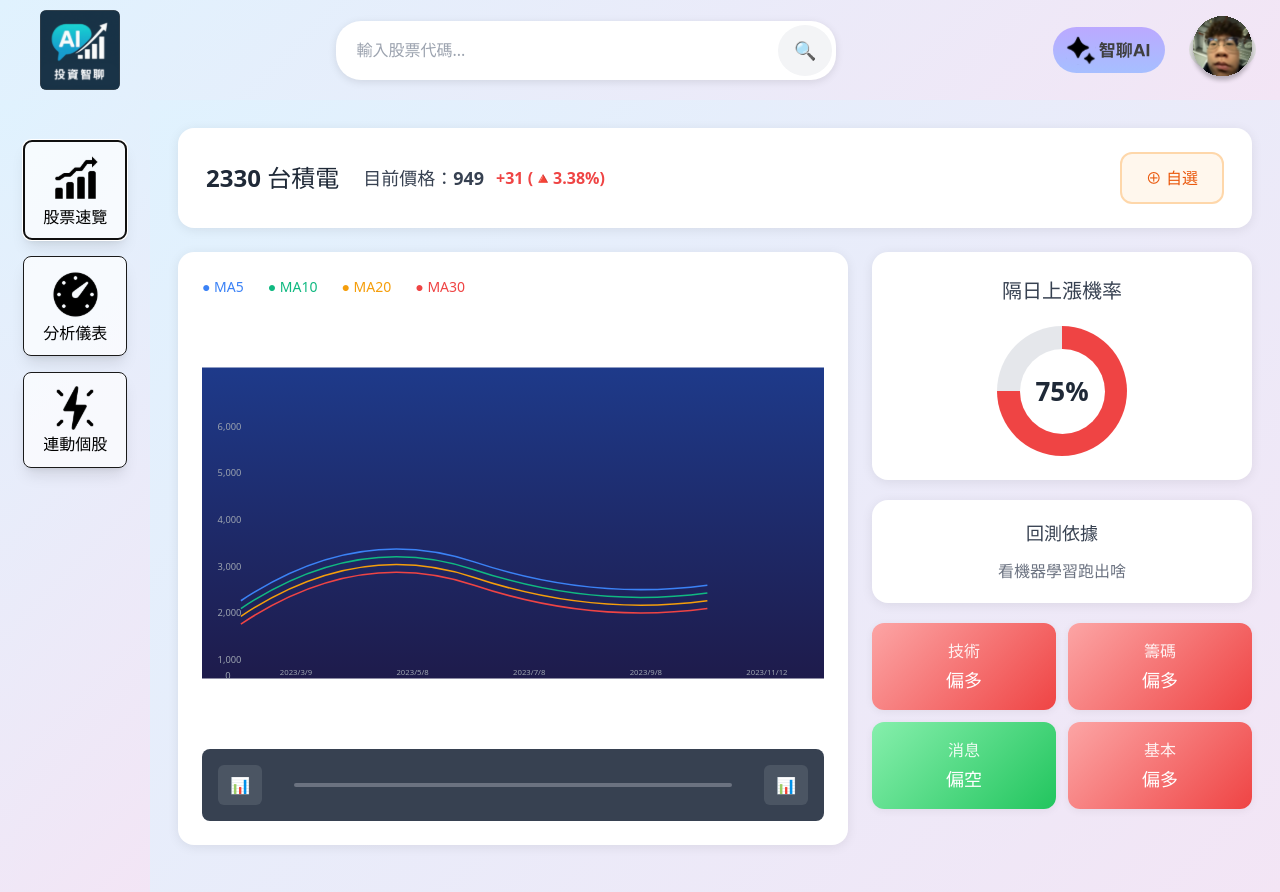
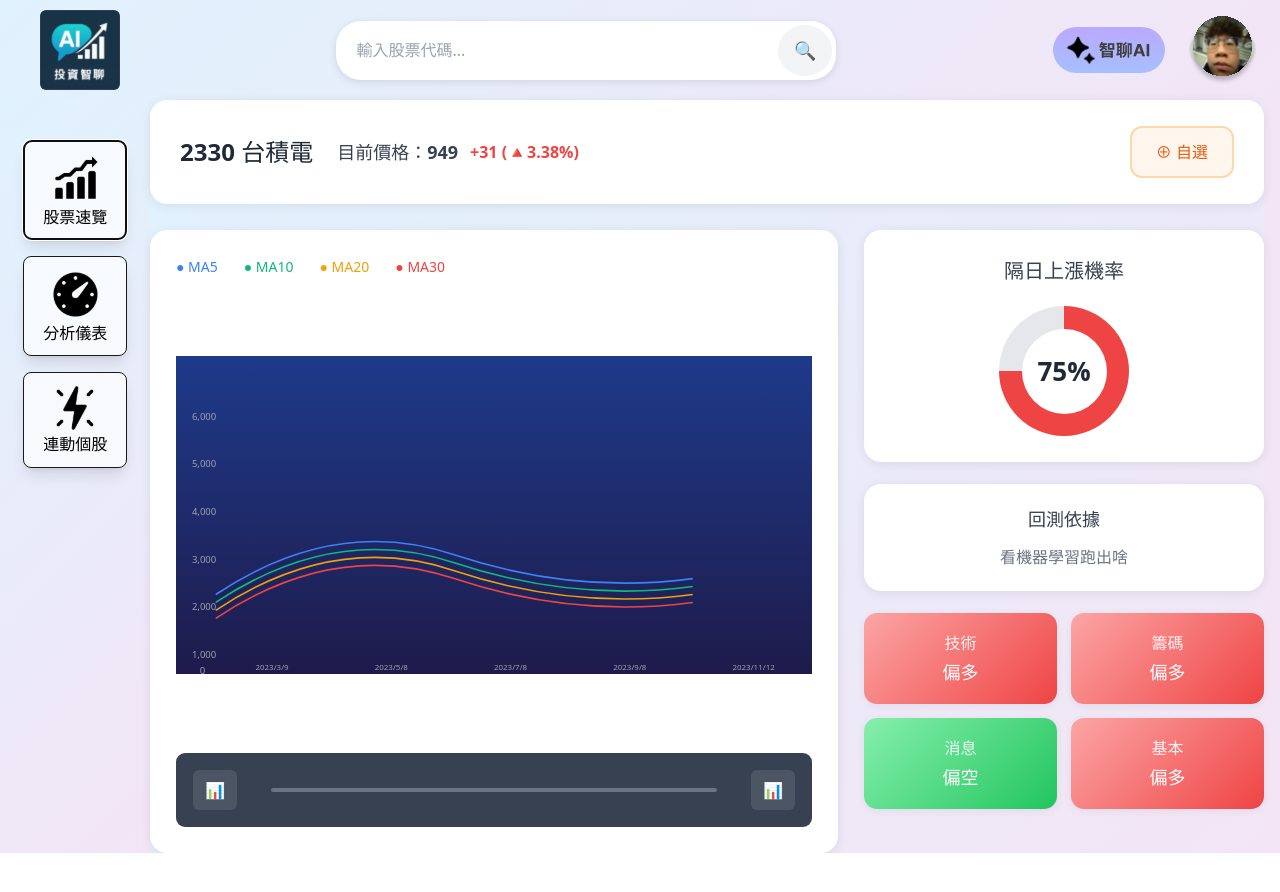
Before and after one commit to howboi/project, a Vue app: page /smart-ai in a window 1280 px wide. Both pictures are taken after a click on the button "股票速覽". Shown: the top 892 px of the page. After the commit the page ends 853 px from the top, so only its background shows below. Built offline with nearby package versions, Linux system fonts and the light colour scheme; a web font is replaced by a local one.

Commit message:
修改頁面大小比例(完整版本)

```diff
--- a/src/Layouts/DefaultLayout.vue
+++ b/src/Layouts/DefaultLayout.vue
@@ -18,8 +18,8 @@
   --nav-size: 72px; /* Sidebar 寬度 & Header 高度 一致 */
 }
 .layout {
-  background: #d9ecf4;
-  height: 100vh;
+  background: linear-gradient(135deg, #e0f2fe 0%, #f3e5f5 100%);
+  min-height: 100vh;
   display: grid;
   grid-template-columns: var(--nav-size) 1fr;
   grid-template-rows: var(--nav-size) 1fr;
--- a/src/views/stockView.vue
+++ b/src/views/stockView.vue
@@ -121,7 +121,7 @@
 
 <style scoped>
 .stock-view-container {
-  min-height: 100vh;
+  min-height: 0;
   background: linear-gradient(135deg, #e0f2fe 0%, #f3e5f5 100%);
   padding: 0;
   margin: 0;
@@ -129,19 +129,21 @@
 
 /* Main Content */
 .main-content {
-  padding: 28px;
-  max-width: 1500px;
+  background: linear-gradient(135deg, #e0f2fe 0%, #f3e5f5 100%);
+  padding: 0;
+  max-width: 1600px;
   margin: 0;
+  border-right: 1em solid #f3e5f5;
 }
 
 .stock-info-header {
   display: flex;
   align-items: center;
   justify-content: space-between;
-  margin-bottom: 24px;
+  margin-bottom: 26px;
   background: white;
-  padding: 24px 28px;
-  border-radius: 16px;
+  padding: 26px 30px;
+  border-radius: 17px;
   box-shadow: 0 2px 12px rgba(0, 0, 0, 0.08);
 }
 
@@ -202,23 +204,23 @@
 /* Content Grid */
 .content-grid {
   display: grid;
-  grid-template-columns: 1fr 380px;
-  gap: 24px;
+  grid-template-columns: 1fr 400px;
+  gap: 26px;
   align-items: start;
 }
 
 /* Chart Section */
 .chart-section {
   background: white;
-  border-radius: 16px;
-  padding: 24px;
+  border-radius: 17px;
+  padding: 26px;
   box-shadow: 0 2px 12px rgba(0, 0, 0, 0.08);
 }
 
 .chart-legend {
   display: flex;
-  gap: 24px;
-  margin-bottom: 16px;
+  gap: 26px;
+  margin-bottom: 18px;
 }
 
 .legend-item {
@@ -237,19 +239,19 @@
 
 .mock-chart {
   width: 100%;
-  height: 420px;
-  border-radius: 8px;
-  margin-bottom: 16px;
+  height: 440px;
+  border-radius: 9px;
+  margin-bottom: 18px;
 }
 
 .chart-controls {
   display: flex;
   align-items: center;
   justify-content: center;
-  gap: 16px;
-  padding: 16px;
+  gap: 18px;
+  padding: 17px;
   background: #374151;
-  border-radius: 8px;
+  border-radius: 9px;
 }
 
 .chart-control-btn {
@@ -273,13 +275,13 @@
 .analysis-panel {
   display: flex;
   flex-direction: column;
-  gap: 20px;
+  gap: 22px;
 }
 
 .probability-card {
   background: white;
-  border-radius: 16px;
-  padding: 24px;
+  border-radius: 17px;
+  padding: 26px;
   box-shadow: 0 2px 12px rgba(0, 0, 0, 0.08);
   text-align: center;
 }
@@ -327,8 +329,8 @@
 
 .analysis-basis {
   background: white;
-  border-radius: 16px;
-  padding: 20px;
+  border-radius: 17px;
+  padding: 22px;
   box-shadow: 0 2px 12px rgba(0, 0, 0, 0.08);
 }
 
@@ -348,13 +350,13 @@
 .analysis-tags {
   display: grid;
   grid-template-columns: repeat(2, 1fr);
-  gap: 12px;
+  gap: 14px;
 }
 
 .tag {
   background: white;
-  border-radius: 12px;
-  padding: 16px;
+  border-radius: 13px;
+  padding: 18px;
   text-align: center;
   box-shadow: 0 2px 8px rgba(0, 0, 0, 0.06);
   transition: transform 0.2s ease;
```
